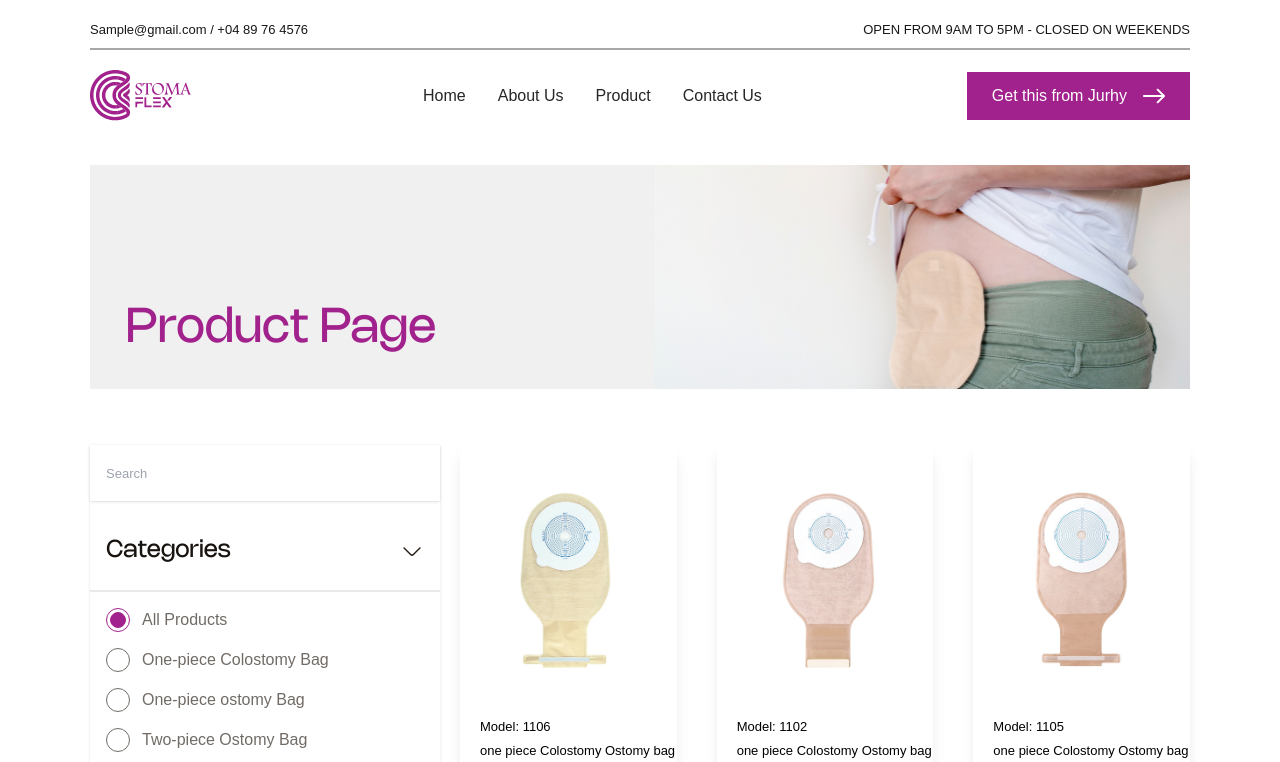
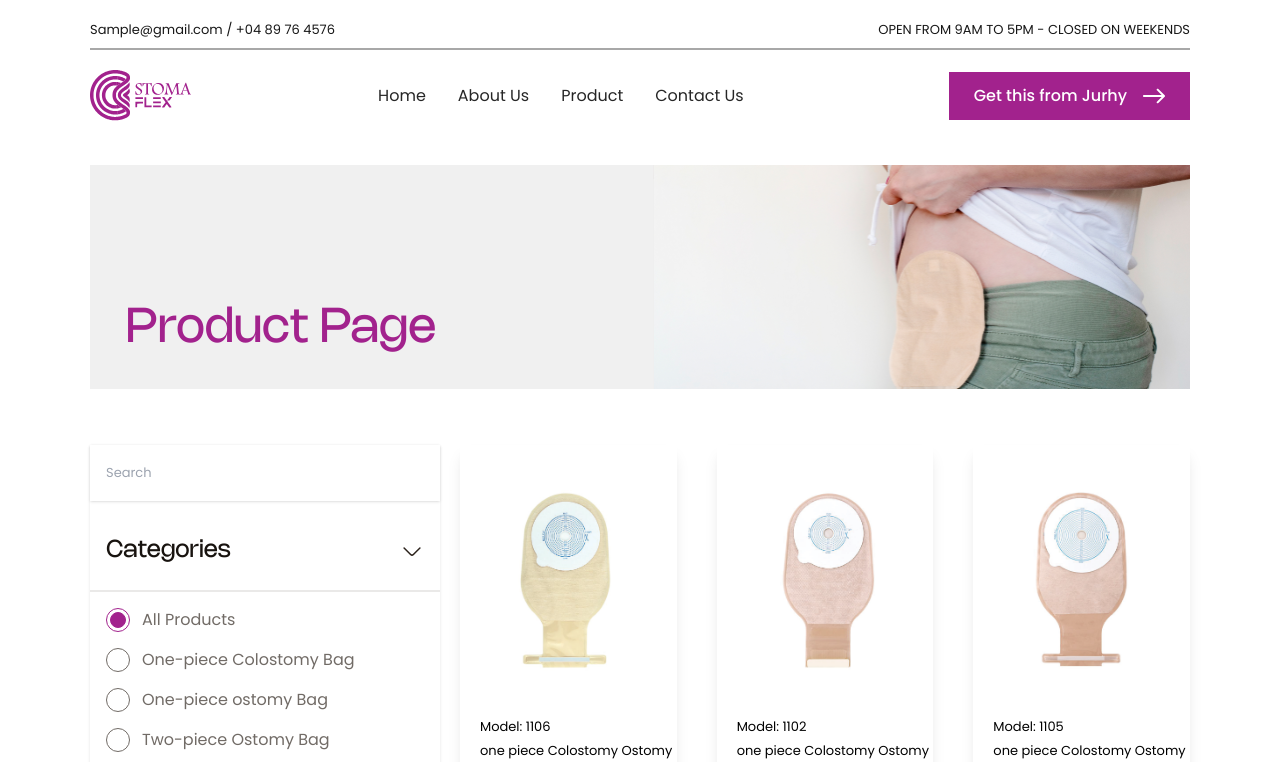
Before and after one commit to mtalha987/stomaflex, a Next.js app: page /product in a window 1280 px wide. Shown: the top 762 px of the page. Built offline with nearby package versions, Linux system fonts and the light colour scheme.

Commit message:
Fonts added

```diff
--- a/app/layout.js
+++ b/app/layout.js
@@ -3,7 +3,17 @@ import "./globals.css";
 import Header from "./components/Header";
 import Footer from "./components/Footer";
 
-const inter = Inter({ subsets: ["latin"] });
+const inter = Inter({
+  subsets: ['latin'],
+  variable: '--font-inter',
+  weight: ['400', '500', '600', '700'],
+});
+
+const poppins = Poppins({
+  subsets: ['latin'],
+  variable: '--font-poppins',
+  weight: ['400', '500', '600', '700'],
+});
 
 export const metadata = {
   title: "Stoma Flex",
@@ -34,7 +44,7 @@ export default function RootLayout({ children }) {
         />
         <link rel="manifest" href="/site.webmanifest" />
       </head>
-      <body className={inter.className}>
+      <body className={`${inter.variable} ${poppins.variable}`}>
         <Header />
         {children}
         <Footer />
--- a/tailwind.config.js
+++ b/tailwind.config.js
@@ -25,8 +25,8 @@ module.exports = {
 
     },
     fontFamily: {
-      primary: ['Poppins', 'sans-serif'],
-      secondary: ['Inter', 'serif'],
+      primary: ['var(--font-poppins)', 'sans-serif'],
+      secondary: ['var(--font-inter)', 'sans-serif'],
       arial: ['Arial', 'sans-serif'],
       nohemi: ['Nohemi','serif'],
     },
```
